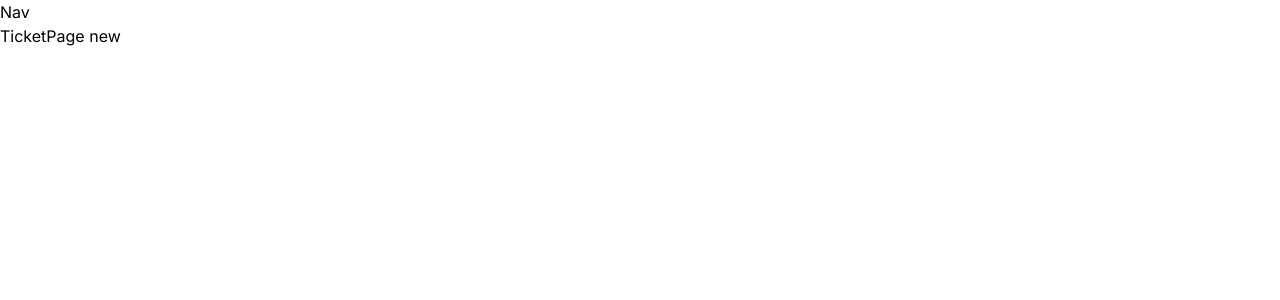
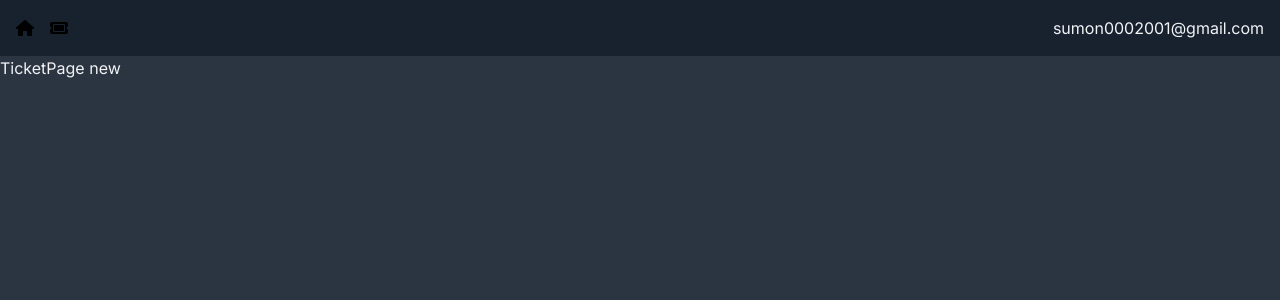
Before and after one commit to sumon0002001/ticketing-app, a Next.js app: page /TicketPage/new in a window 1280 px wide. Shown: the top 300 px of the page. Built offline with nearby package versions, Linux system fonts and the light colour scheme.

Commit message:
Add navbar

```diff
--- a/app/(components)/Nav.jsx
+++ b/app/(components)/Nav.jsx
@@ -1,7 +1,24 @@
+import { faHome, faTicket } from "@fortawesome/free-solid-svg-icons";
 import React from "react";
+import Link from "next/link";
+import { FontAwesomeIcon } from "@fortawesome/react-fontawesome";
 
 const Nav = () => {
-  return <div>Nav</div>;
+  return (
+    <nav className="flex justify-between bg-nav p-4">
+      <div className="flex items-center space-x-4">
+        <Link href="/">
+          <FontAwesomeIcon icon={faHome} className="icon" />
+        </Link>
+        <Link href="/TicketPage/new">
+          <FontAwesomeIcon icon={faTicket} className="icon" />
+        </Link>
+      </div>
+      <div>
+        <p className=" text-default-text">sumon0002001@gmail.com</p>
+      </div>
+    </nav>
+  );
 };
 
 export default Nav;
--- a/app/layout.js
+++ b/app/layout.js
@@ -1,22 +1,32 @@
-import Nav from './(components)/Nav';
-import { Inter } from 'next/font/google'
-import './globals.css';
+import Nav from "./(components)/Nav";
+import { Inter } from "next/font/google";
+import "./globals.css";
+import { config } from "@fortawesome/fontawesome-svg-core";
+import "@fortawesome/fontawesome-svg-core/styles.css";
 
+config.autoAddCss = false;
 
-const inter = Inter({ subsets: ['latin'] })
+const inter = Inter({ subsets: ["latin"] });
 
 export const metadata = {
-  title: 'Ticket App',
-  description: 'Generated by create next app',
-}
+  title: "Ticket App",
+  description: "Generated by create next app",
+};
 
 export default function RootLayout({ children }) {
   return (
     <html lang="en">
       <body className={inter.className}>
+        <div className="flex flex-col h-screen max-h-screen">
         <Nav />
-        {children}
-        </body>
+        <div className="flex-grow overflow-y-auto bg-page text-default-text">
+          {children}
+
+        </div>
+
+        </div>
+
+      </body>
     </html>
-  )
+  );
 }
```
